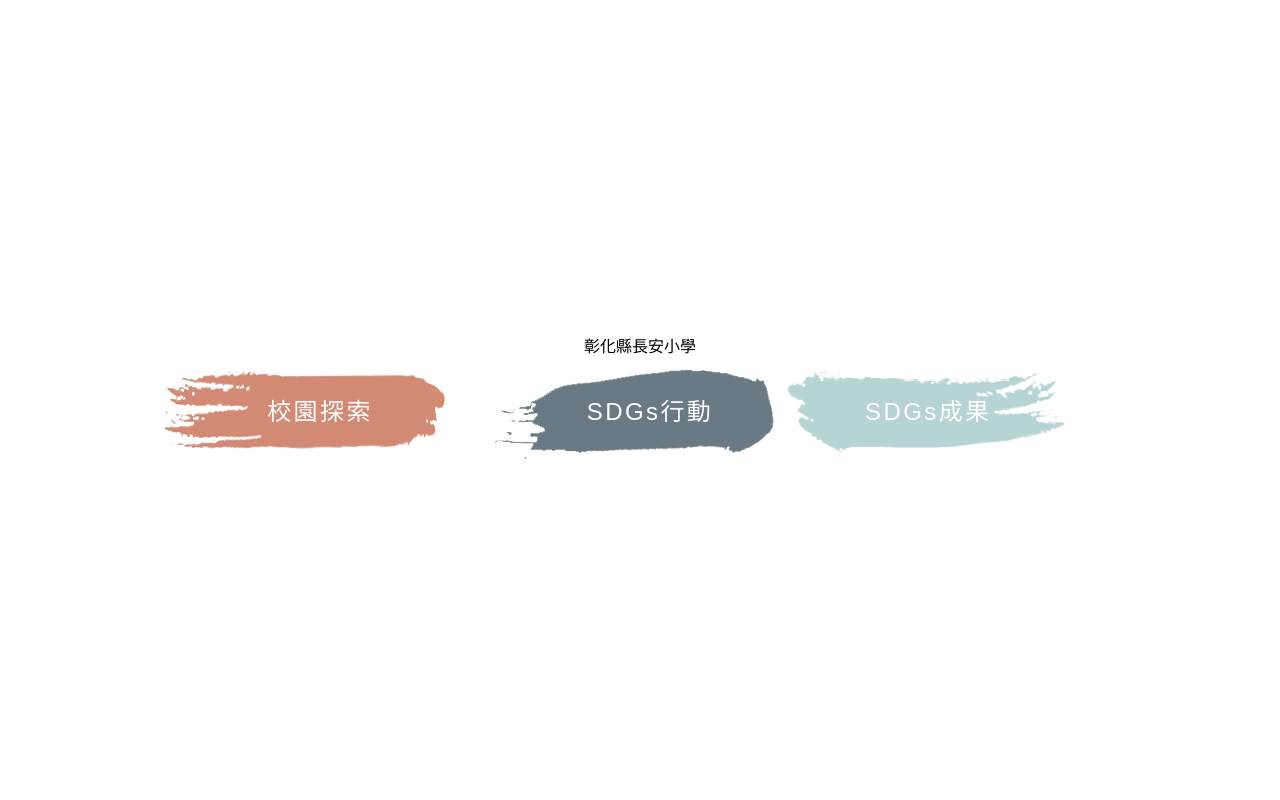
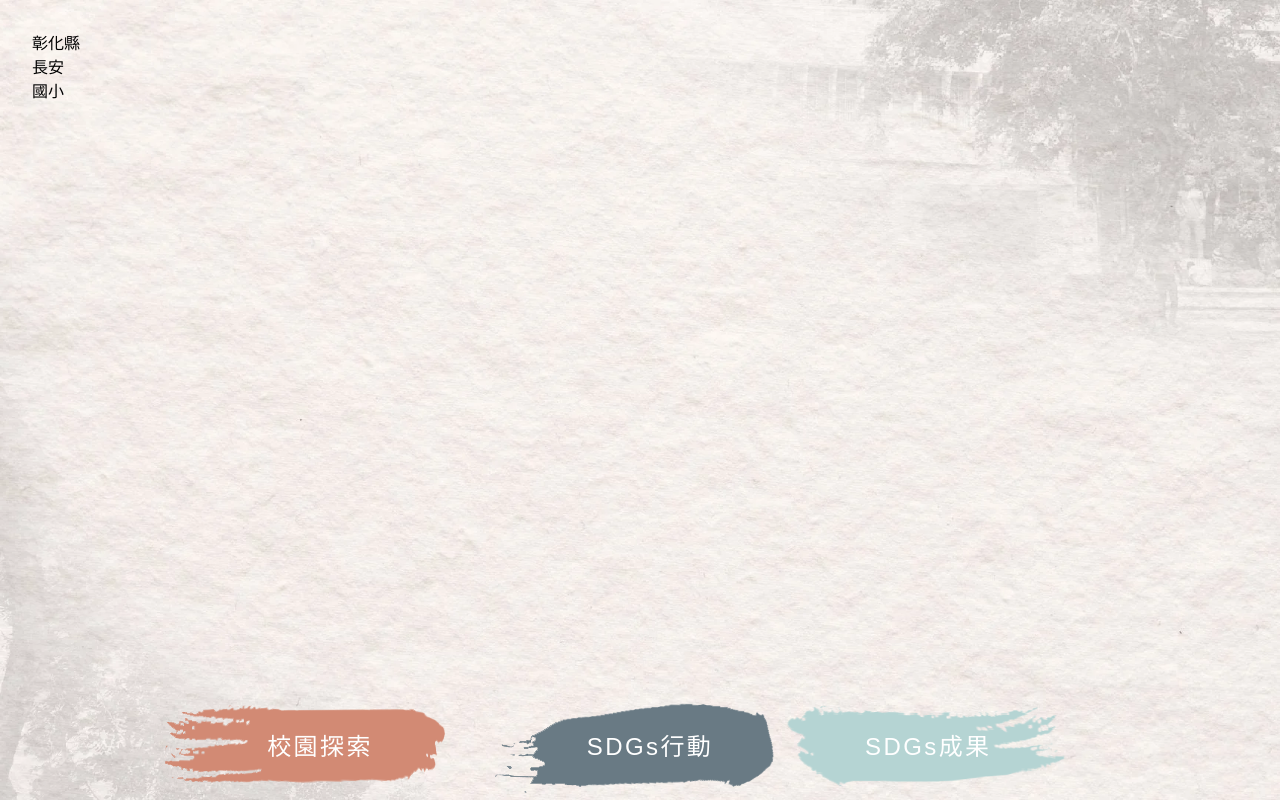
Before and after one commit to Evie-Liuu/Changan, a Vue app: page / in a window 1280 px wide. Built offline with nearby package versions, Linux system fonts and the light colour scheme.

Commit message:
首頁模板

```diff
--- a/src/views/Home.vue
+++ b/src/views/Home.vue
@@ -1,11 +1,15 @@
 <template>
-  <main class="h-screen w-screeen flex flex-col items-center justify-center">
+  <main
+    class="h-screen w-screeen relative flex flex-col justify-center items-center lg:flex-none bg-[url('@/assets/images/Web_v2_N_Bcakground.webp')] bg-cover bg-center overflow-hidden lg:bg-[url('@/assets/images/Backgound_v2_N_Hemei.webp')]"
+  >
     <!-- School Title -->
-    <section>
-      <div>彰化縣長安小學</div>
+    <section class="lg:absolute lg:top-8 lg:left-8">
+      <div>彰化縣</div>
+      <div>長安</div>
+      <div>國小</div>
     </section>
     <!-- Menu Buttons -->
-    <section class="">
+    <section class="h-full flex items-center lg:items-end justify-center">
       <div
         :class="[
           'transition-all duration-3000 ease-out',
```
Also changed, not shown: src/assets/images/Backgound_v2_N_Hemei.webp (added), src/assets/images/Web_v2_N_Bcakground.webp (added).
